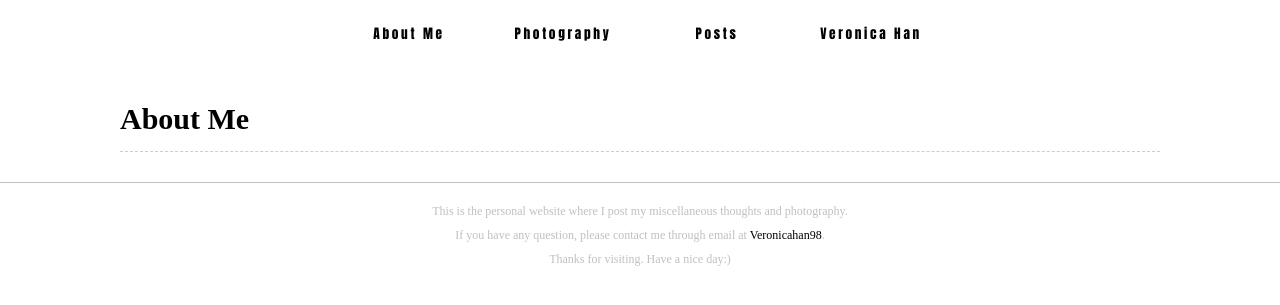
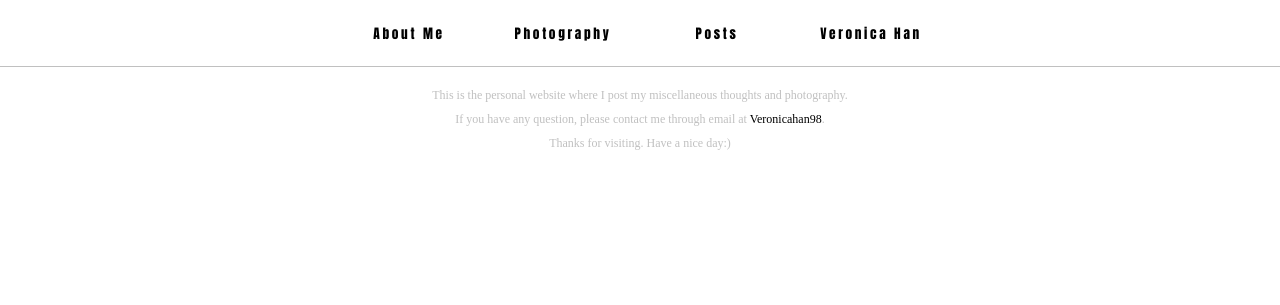
Before and after one commit to topveronicaa/topveronicaa.github.io, a Jekyll site: the page built from aboutme.html, in a window 1280 px wide, cut to the strip 0-305 px from the top of the page. Built offline with Jekyll 4.4.1, drawn with Linux system fonts in a browser that asks for light colours; grey boxes are pictures that could not be loaded.

Commit message:
Update aboutme.html

```diff
--- a/aboutme.html
+++ b/aboutme.html
@@ -7,22 +7,8 @@ permalink: /aboutme/
 
 <title>About Me</title>
 
+
 <style>
-
-p.about {
-margin-top: 30px;
-margin-left: 120px;
-margin-right: 120px;
-text-align: left;
-font-family: "Ayuthaya";
-line-height: 1.5em;
-border-bottom: 1.8px dashed LightBlue;
-font-size: 30px;
-font-weight: bold;
-padding-bottom: 10px;
-}
-
-
 body, html {
     height: 100%;
     margin: 0;
@@ -40,17 +26,9 @@ body, html {
     background-repeat: no-repeat;
     background-size: cover;
 }
-
 </style>
-
-
+</head>
 <body>
 
-
-
-<p class = "about">About Me</p>
-
-  <div class="bg"></div>
-
-
+<div class="bg"></div>
 </body>
```
